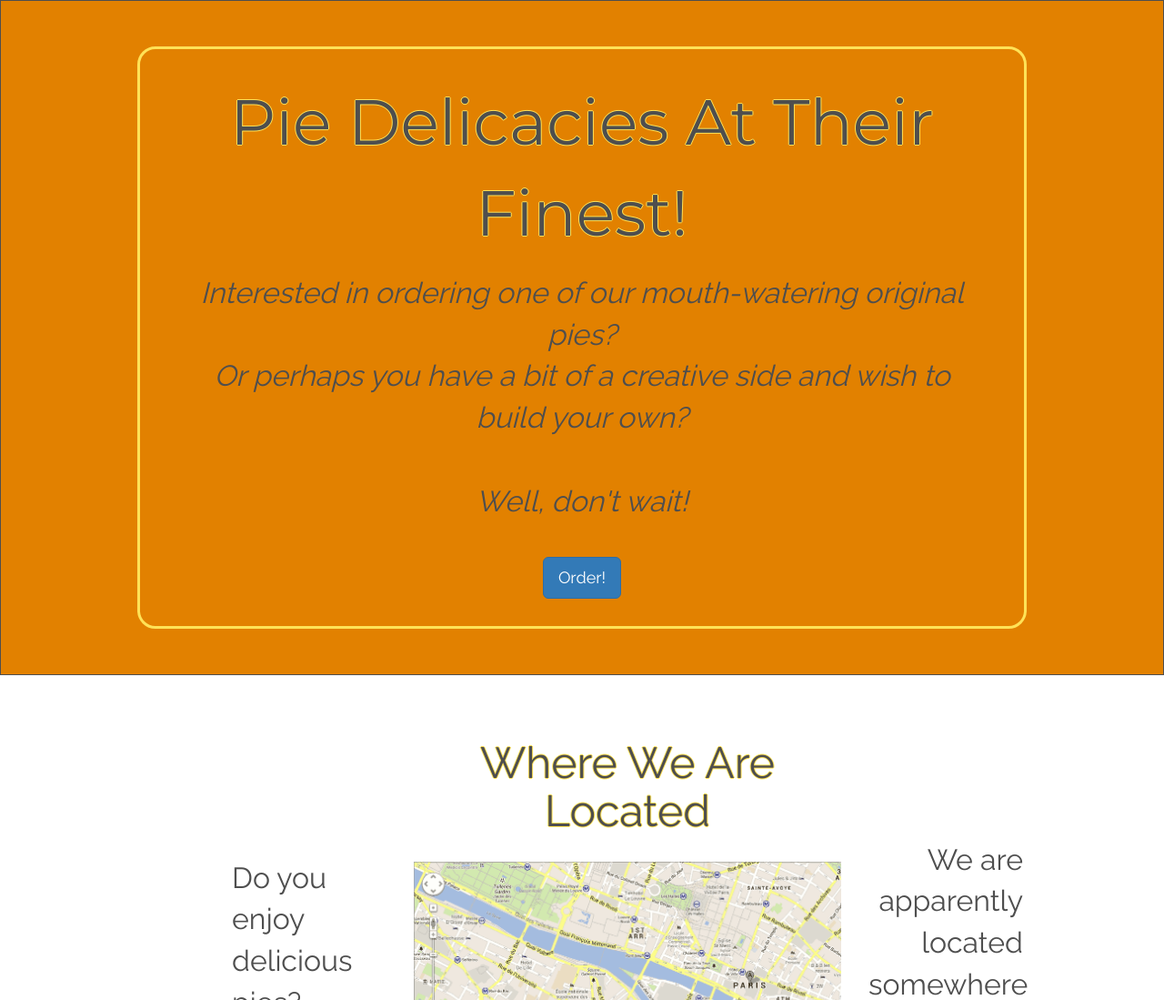
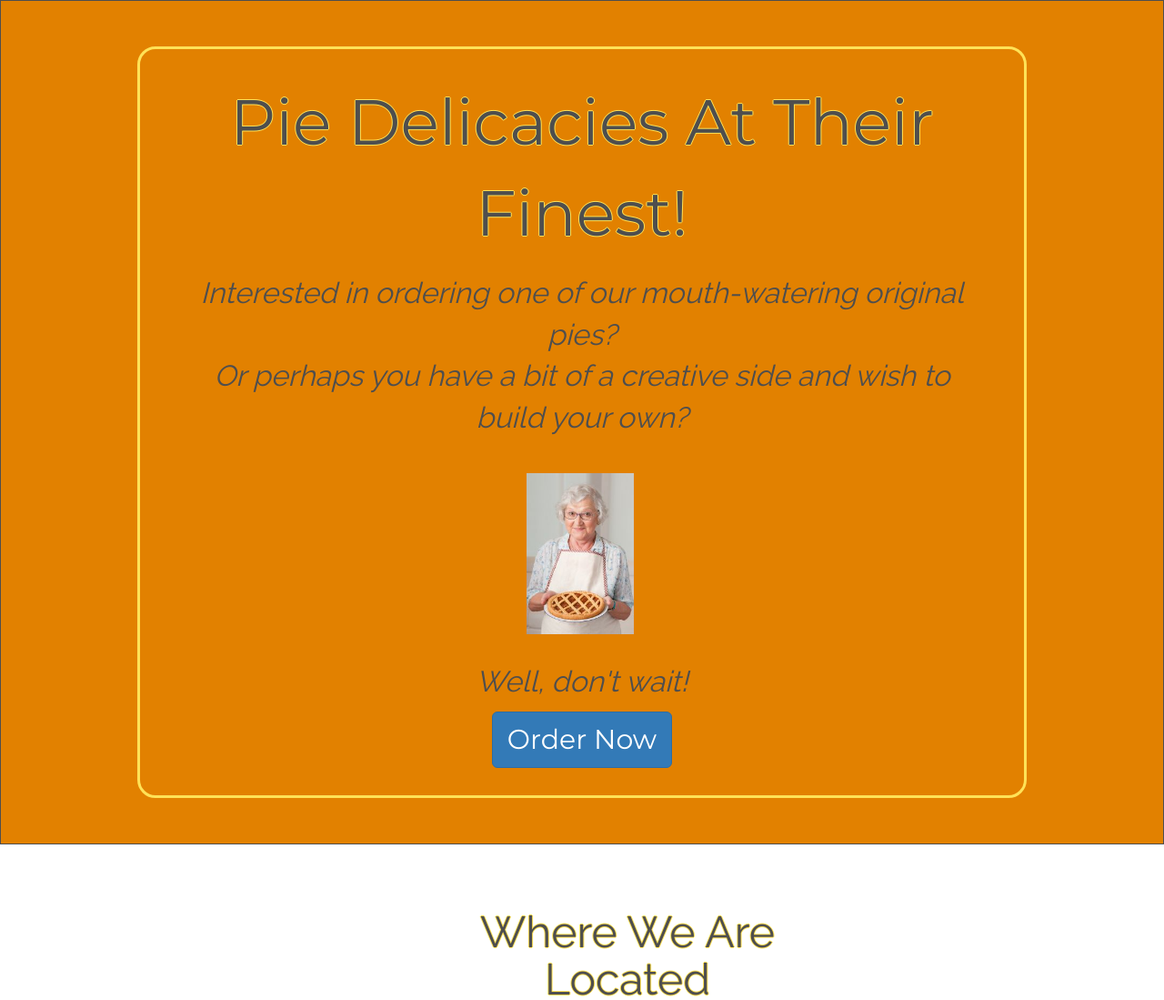
Before and after one commit to kevin-england/Pie, a plain HTML site: page index.html in a window 1280 px wide. Shown: the part 852-1951 px from the top of the page at 91% size. Drawn offline with nearby package versions, Linux system fonts and the light colour scheme.

Commit message:
Additions made to order now section of page including new image, #4

```diff
--- a/css/default.css
+++ b/css/default.css
@@ -73,6 +73,15 @@
   margin-bottom: 30px;
   text-align: center;
   text-shadow: -1px 0 #ffe257, 0 1px #ffe257, 1px 0 #ffe257, 0 -1px #ffe257;
+}
+
+.press {
+  font-family: 'Montserrat', sans-serif;
+  font-size: 30px;
+}
+
+#lady {
+  padding-right: 80px;
 }
 
 .info {
--- a/index.html
+++ b/index.html
@@ -80,12 +80,16 @@
           <div class="row">
             <div class="col-md-12">
               <p class="info">Pie Delicacies At Their Finest!</p>
-              <p class="info1">Interested in ordering one of our mouth-watering original pies?<br>Or perhaps you have a bit of a creative side and wish to build your own?<br><br>Well, don't wait!</p>
-              <br>
+              <p class="info1">Interested in ordering one of our mouth-watering original pies?<br>Or perhaps you have a bit of a creative side and wish to build your own?</p><br>
+            </div>
+            <div class="col-md-3 col-md-offset-5">
+              <img id="lady" class="img-responsive" src="images/oldlady.jpg">
             </div>
             <div class="col-md-12">
+              <br>
+              <p class="info1">Well, don't wait!</p>
               <button type="button" class="btn btn-primary btn-lg" data-toggle="modal" data-target="#myModal">
-                Order!
+                <span class="press">Order Now</span>
               </button>
               <div class="modal fade" id="myModal" tabindex="-1" role="dialog" aria-labelledby="myModalLabel">
                 <div class="modal-dialog" role="document">
```
Also changed, not shown: images/oldlady.jpg (added).
